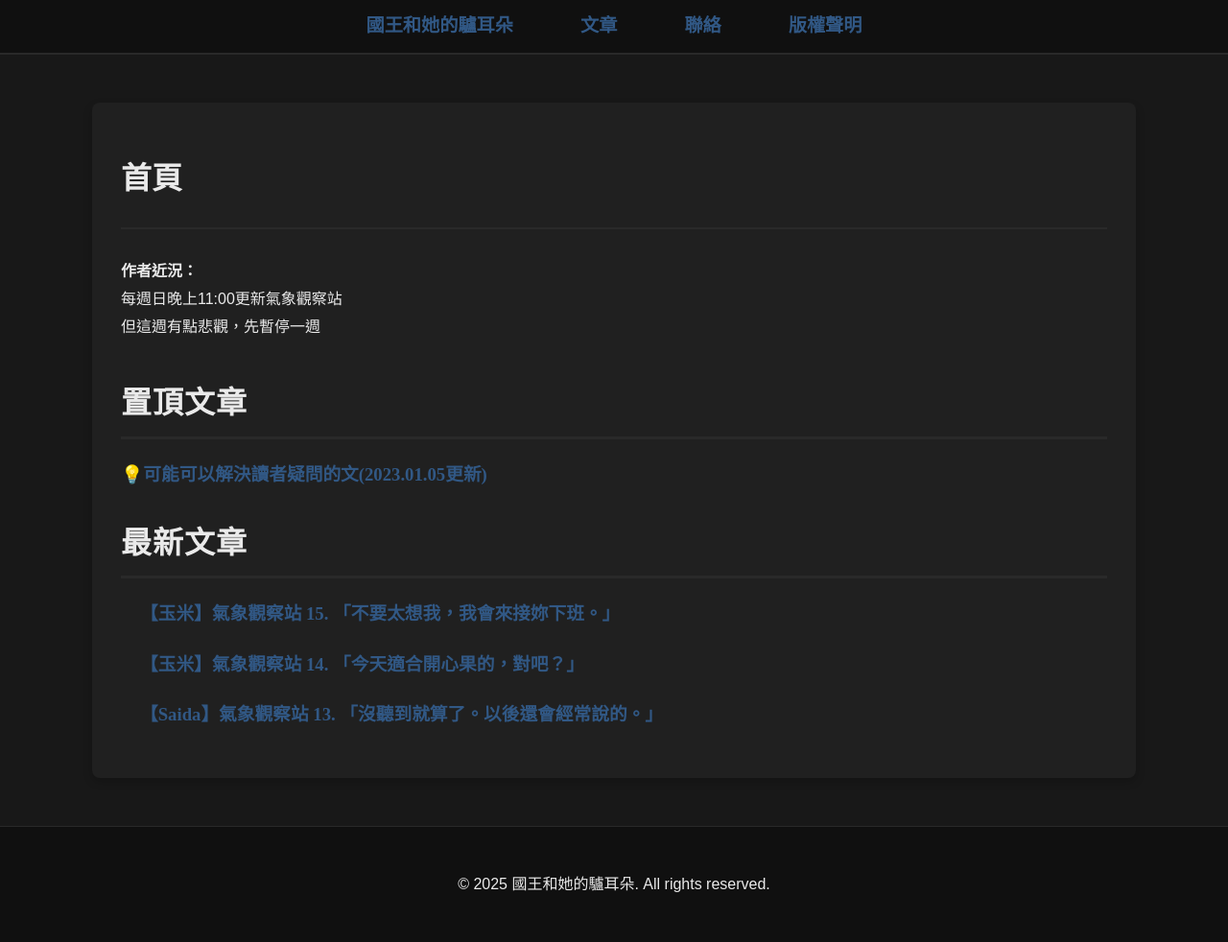
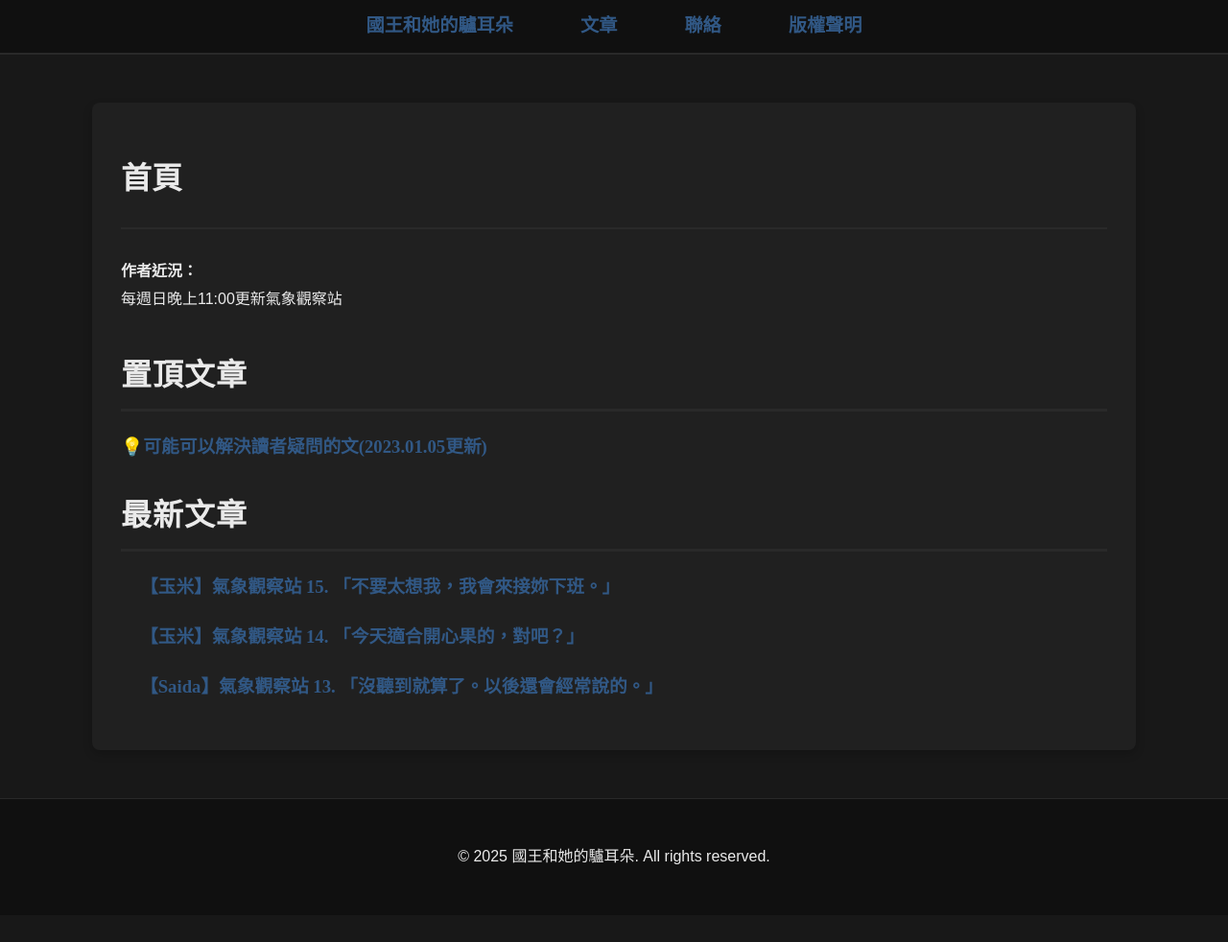
Before and after one commit to thekingwithdonkeyears/website, a Jekyll site: the page built from index.html, in a window 1280 px wide. Shown: the whole page at 96% size. Built offline with Jekyll 4.4.1, drawn with Linux system fonts in a browser that asks for light colours; the list of posts is cut into pages by our own code; after the commit the page ends 954 px from its top, so only the background shows below that.

Commit message:
Update index.html

```diff
--- a/index.html
+++ b/index.html
@@ -10,7 +10,7 @@ permalink: "/"
 </header>
 
 <section>
-    <p><strong>作者近況：</strong><br>每週日晚上11:00更新氣象觀察站<br>但這週有點悲觀，先暫停一週</p>
+    <p><strong>作者近況：</strong><br>每週日晚上11:00更新氣象觀察站</p>
 </section>
 
 <section>
```
